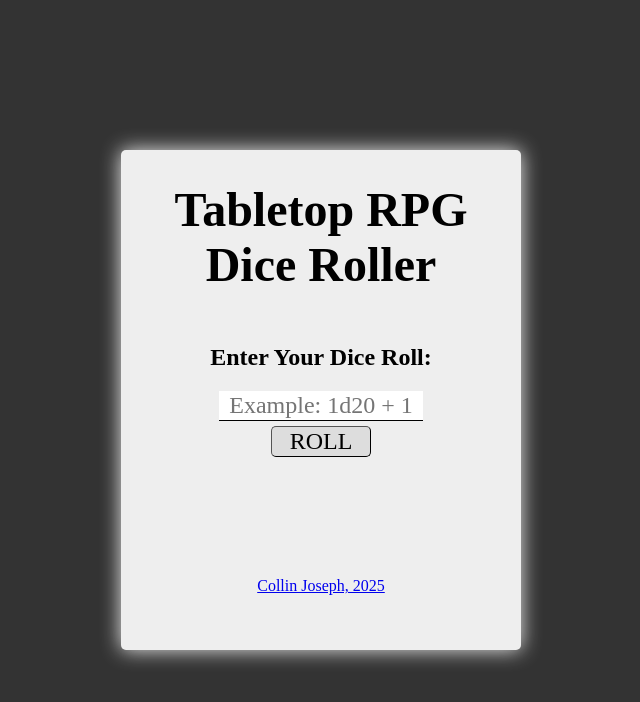
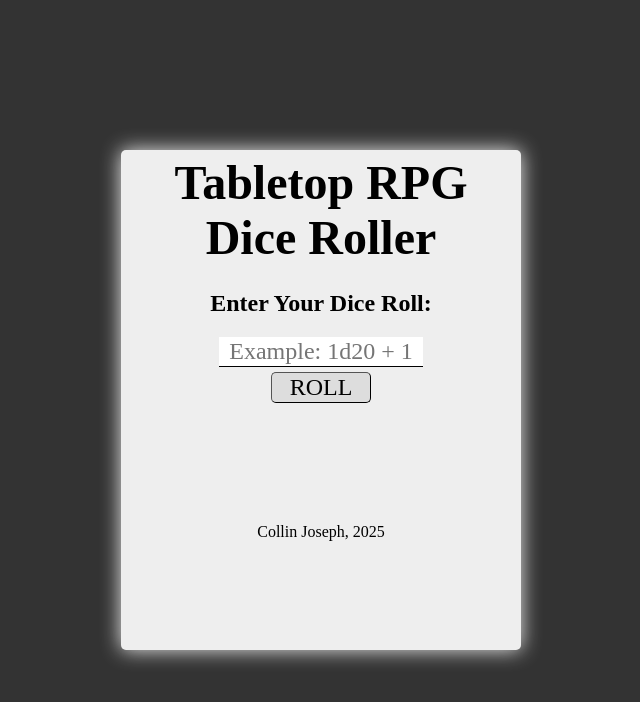
Before and after one commit to collinapjoseph/ttrpg-dice-roller, a plain HTML site: page index.html in a window 1280 px wide. Shown: the whole page, without its empty margins (319-959 px from the left). Drawn offline with nearby package versions, Linux system fonts and the light colour scheme; a web font is replaced by a local one.

Commit message:
minor style adjustment

```diff
--- a/style.css
+++ b/style.css
@@ -8,6 +8,7 @@ body {
 
 h1 {
     font-size: 3rem;
+    margin: 5px 0;
 }
 
 input {
@@ -34,6 +35,11 @@ footer{
     margin-top: 25px;
 }
 
+footer a{
+    color: #000;
+    text-decoration: none;
+}
+
 .container{
     display: flex;
     flex-direction: column;
```
